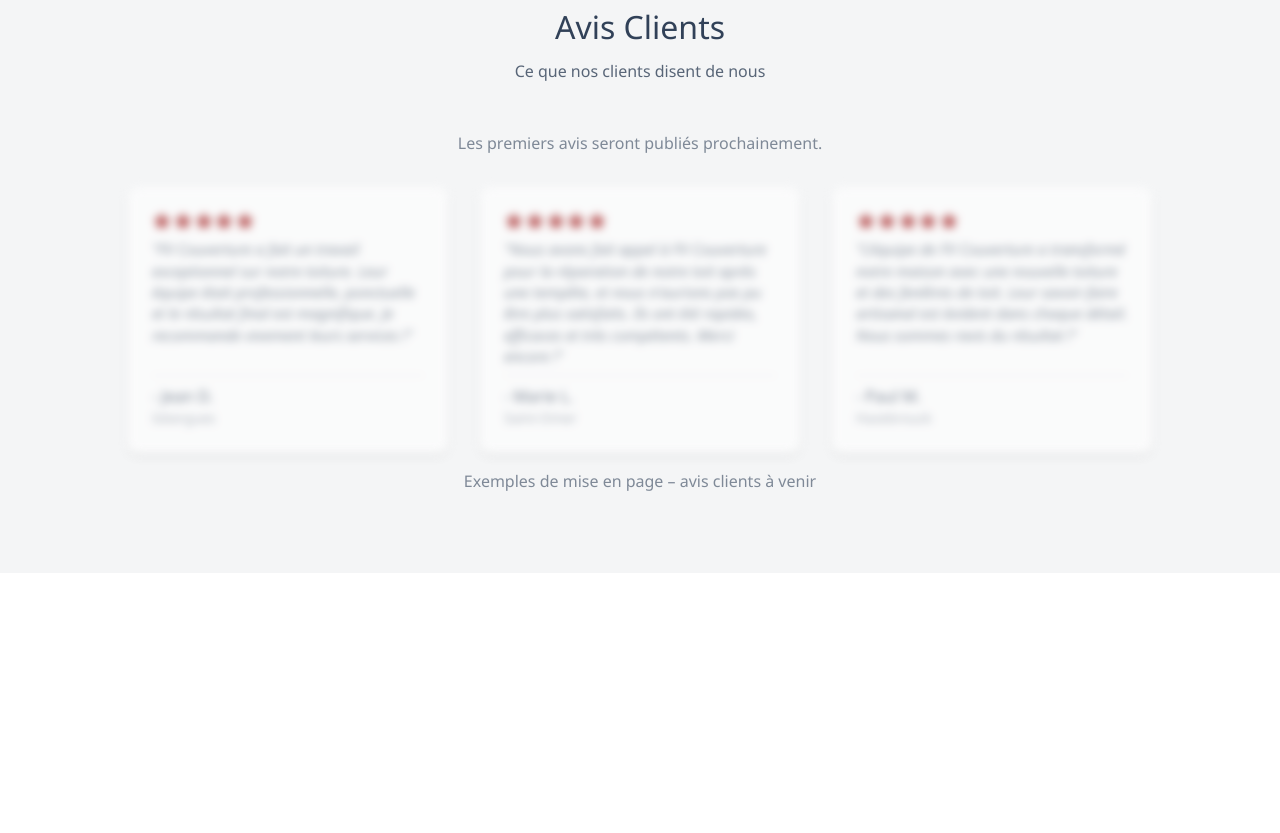
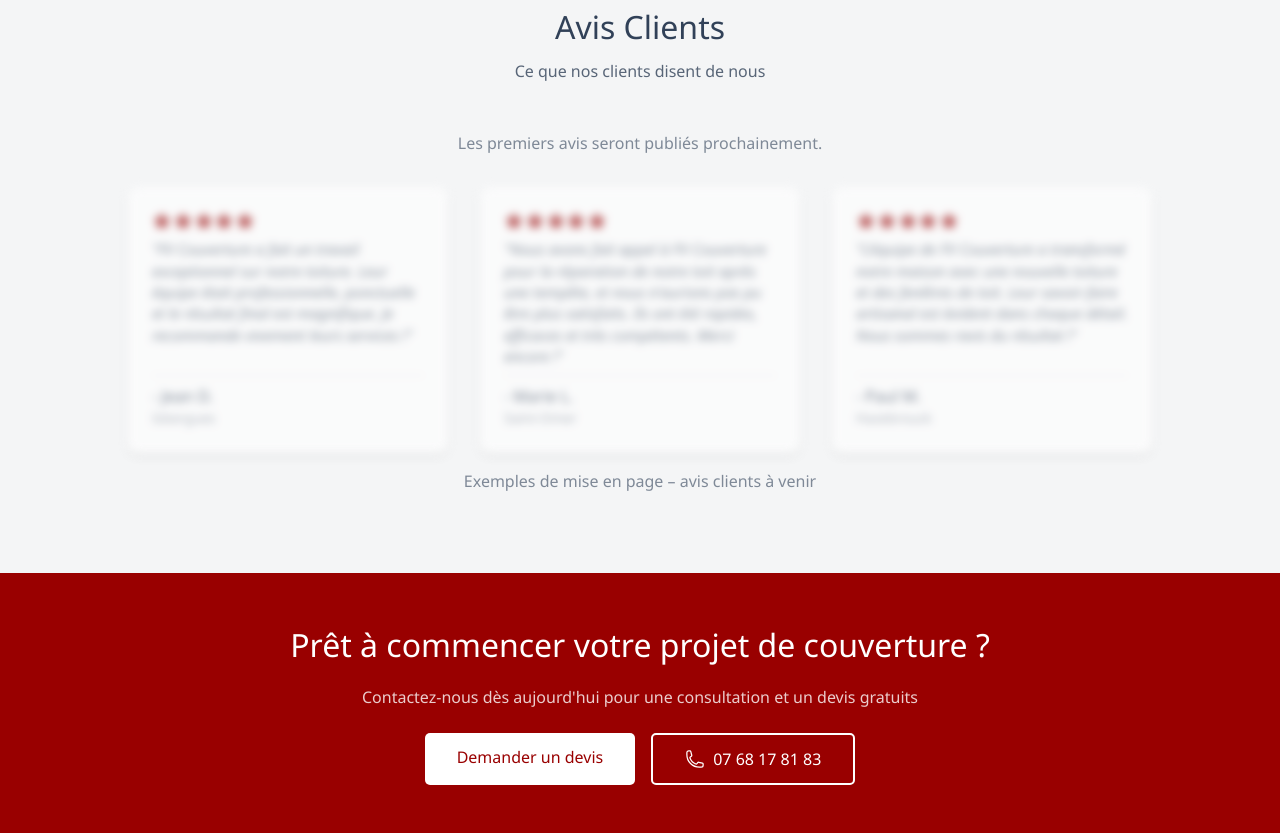
Before and after one commit to Azur-tsx/fv-couverture, a website built with Vite: page index.html in a window 1280 px wide. Shown: the part 2793-3626 px from the top of the page. Before the commit the page ends 3366 px from the top, so only its background shows below. Built offline with nearby package versions, Linux system fonts and the light colour scheme; files whose address does not match are found by name.

Commit message:
finished-cta

```diff
--- a/index.html
+++ b/index.html
@@ -39,7 +39,7 @@
                     particuliers dans la région.</p>
                 <div class="buttons-container">
                     <a href="#contact" class="contact-button">Demander un devis</a>
-                    <a href="#contact" class="call-button"> Appelez-nous</a>
+                    <a href="tel:+33768178183" class="call-button"> Appelez-nous</a>
                 </div>
             </article>
         </section>
@@ -280,6 +280,23 @@
             </ul>
             <p class="disclaimer">Exemples de mise en page – avis clients à venir</p>
         </section>
+
+        <!-- Call to Action -->
+
+        <section id="cta">
+            <h2 id="cta-title">Prêt à commencer votre projet de couverture ?</h2>
+            <p id="cta-description">Contactez-nous dès aujourd'hui pour une consultation et un devis gratuits</p>
+            <article class="cta-buttons">
+                <a href="#contact" class="contact-button">Demander un devis</a>
+                <a href="tel:+33768178183" class="call-button">
+                    <svg xmlns="http://www.w3.org/2000/svg" fill="none" viewBox="0 0 24 24" stroke-width="1.5"
+                        stroke="currentColor" class="call-icon">
+                        <path stroke-linecap="round" stroke-linejoin="round"
+                            d="M2.25 6.75c0 8.284 6.716 15 15 15h2.25a2.25 2.25 0 0 0 2.25-2.25v-1.372c0-.516-.351-.966-.852-1.091l-4.423-1.106c-.44-.11-.902.055-1.173.417l-.97 1.293c-.282.376-.769.542-1.21.38a12.035 12.035 0 0 1-7.143-7.143c-.162-.441.004-.928.38-1.21l1.293-.97c.363-.271.527-.734.417-1.173L6.963 3.102a1.125 1.125 0 0 0-1.091-.852H4.5A2.25 2.25 0 0 0 2.25 4.5v2.25Z" />
+                    </svg>
+                    07 68 17 81 83</a>
+            </article>
+        </section>
     </div>
     <script type="module" src="/src/main.js"></script>
 </body>
--- a/src/style.css
+++ b/src/style.css
@@ -406,3 +406,60 @@ header {
     color: rgba(49, 65, 88, 0.6);
     font-size: 0.85rem;
 }
+
+/* Section CTA */
+
+#cta {
+    display: flex;
+    flex-direction: column;
+    align-items: center;
+    padding: 3rem 10%;
+    gap: 1rem;
+    background-color: var(--red);
+}
+
+#cta-title {
+    font-size: 2rem;
+    font-weight: 500;
+    color: #fff;
+}
+
+#cta-description {
+    color: rgba(255, 255, 255, 0.8);
+    text-align: center;
+    max-width: 40rem;
+}
+
+.cta-buttons {
+    display: flex;
+    gap: 1rem;
+    margin-top: .5rem;
+}
+
+#cta .contact-button,
+#cta .call-button {
+    padding: .75rem 2rem;
+}
+
+#cta .contact-button {
+    background-color: #fff;
+    color: var(--red);
+}
+
+#cta .contact-button:hover {
+    background-color: rgb(230, 230, 230);
+}
+
+#cta .call-button {
+    display: flex;
+    align-items: center;
+    background-color: transparent;
+    border: 2px solid #fff;
+    color: #fff;
+    gap: .5rem;
+}
+
+#cta .call-icon {
+    height: 1.25rem;
+    width: 1.25rem;
+}
```
